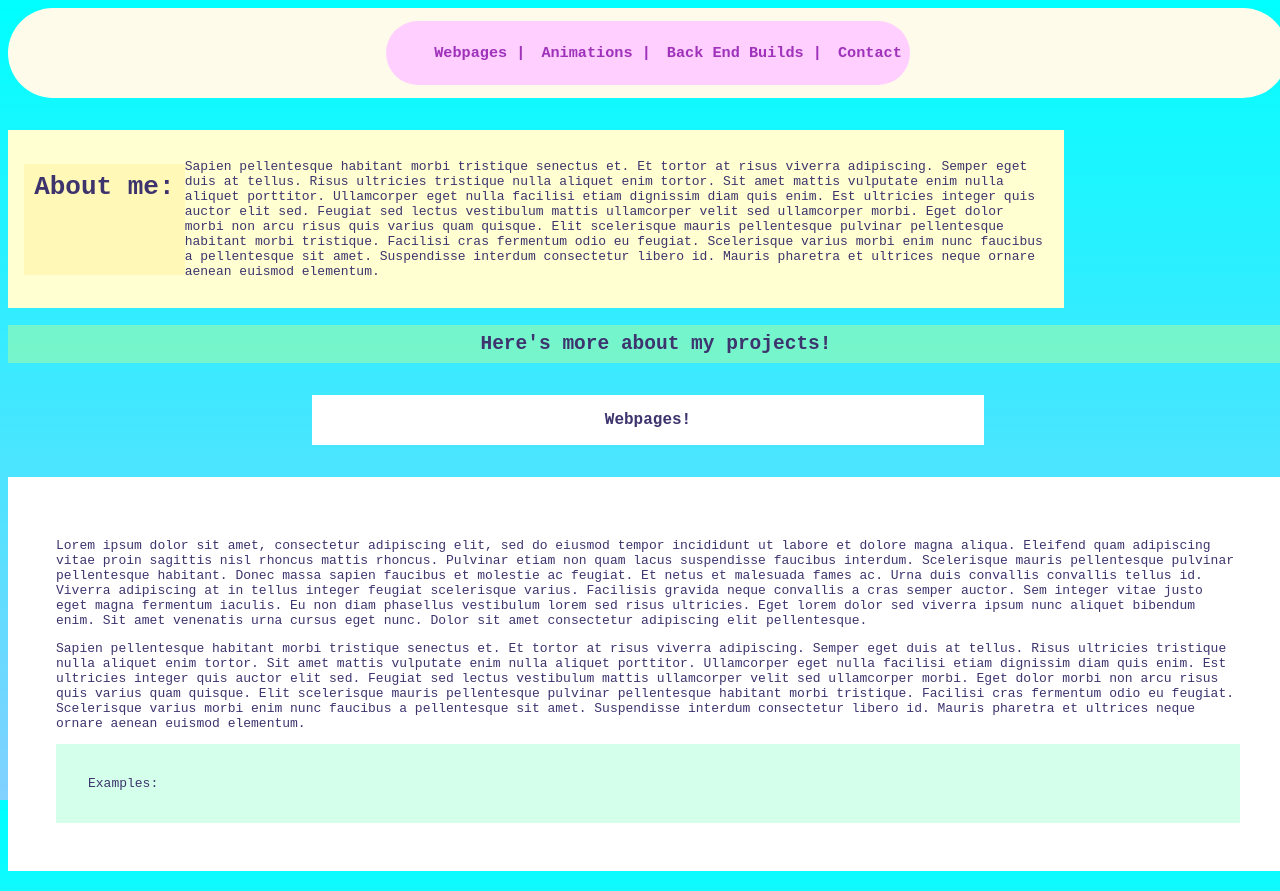
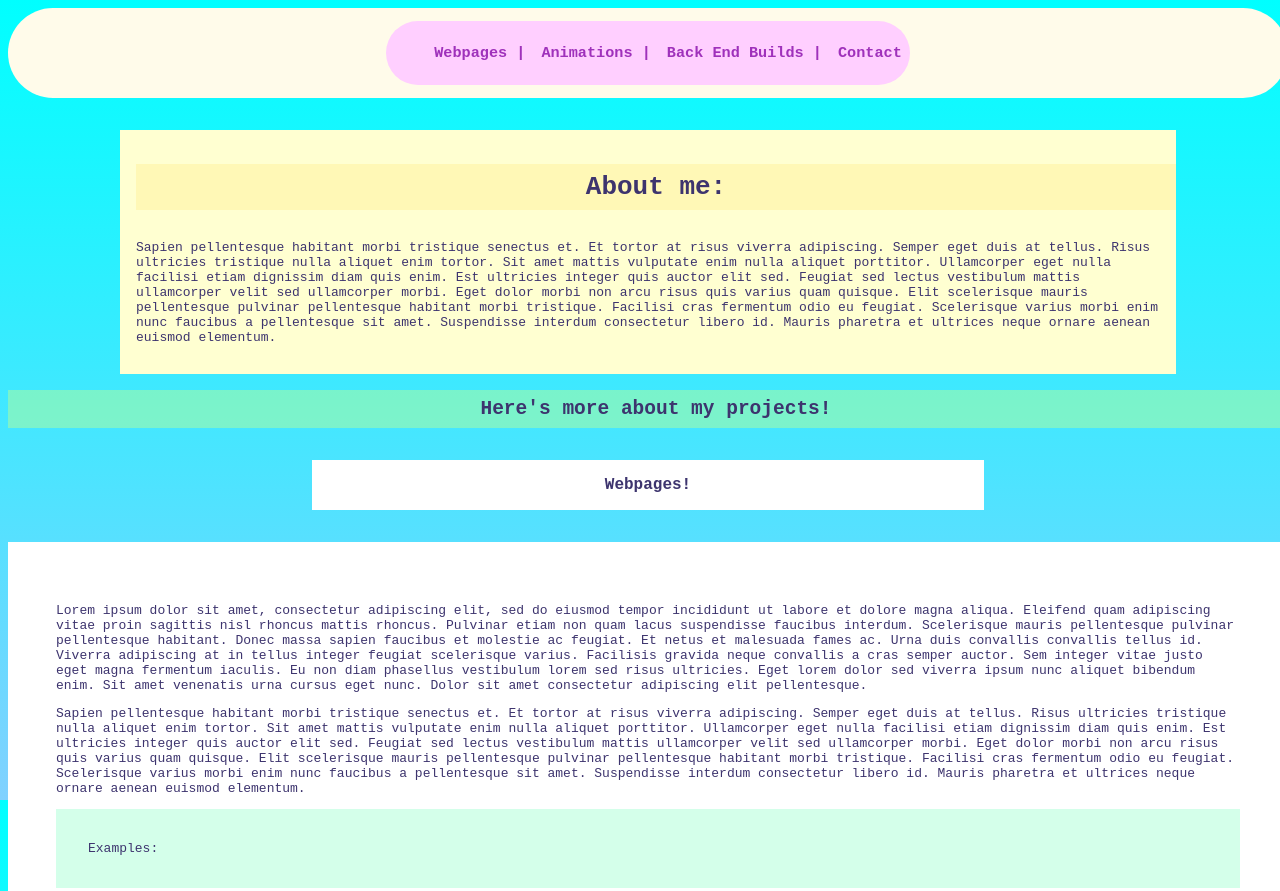
Before and after one commit to CitrusDivided/FCC-Cert-Builds, a plain HTML site: page index.html in a window 1280 px wide. Shown: the top 891 px of the page. Drawn offline with Linux system fonts and the light colour scheme.

Commit message:
CSS: Correct margin on welcome-section

```diff
--- a/CSS/style.css
+++ b/CSS/style.css
@@ -1,6 +1,7 @@
 #welcome-section{
     display: flex;
-
+    flex-flow: column;
+    margin: auto;
     width: 80%;
     margin-top: 2rem;
     padding: 1rem;
```
